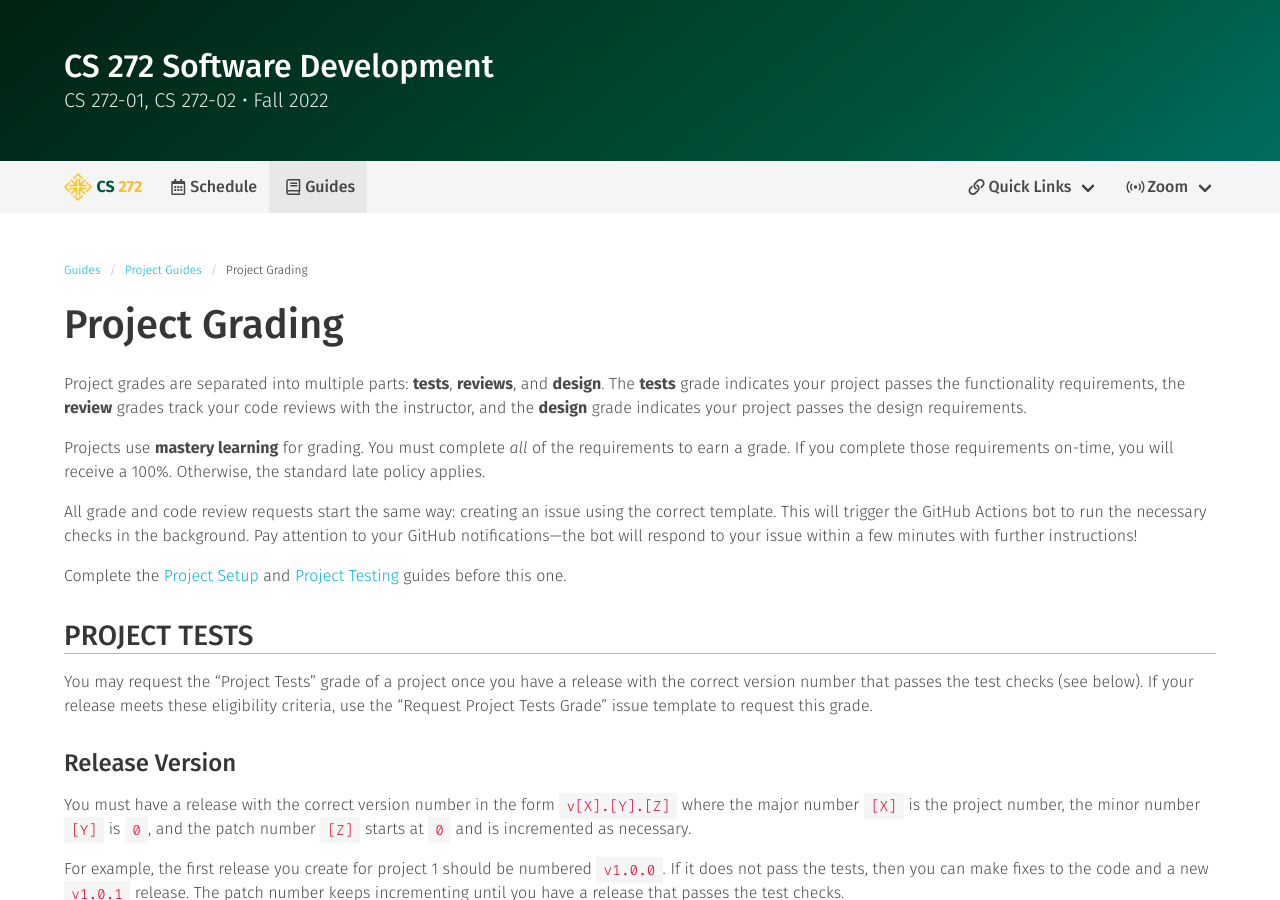
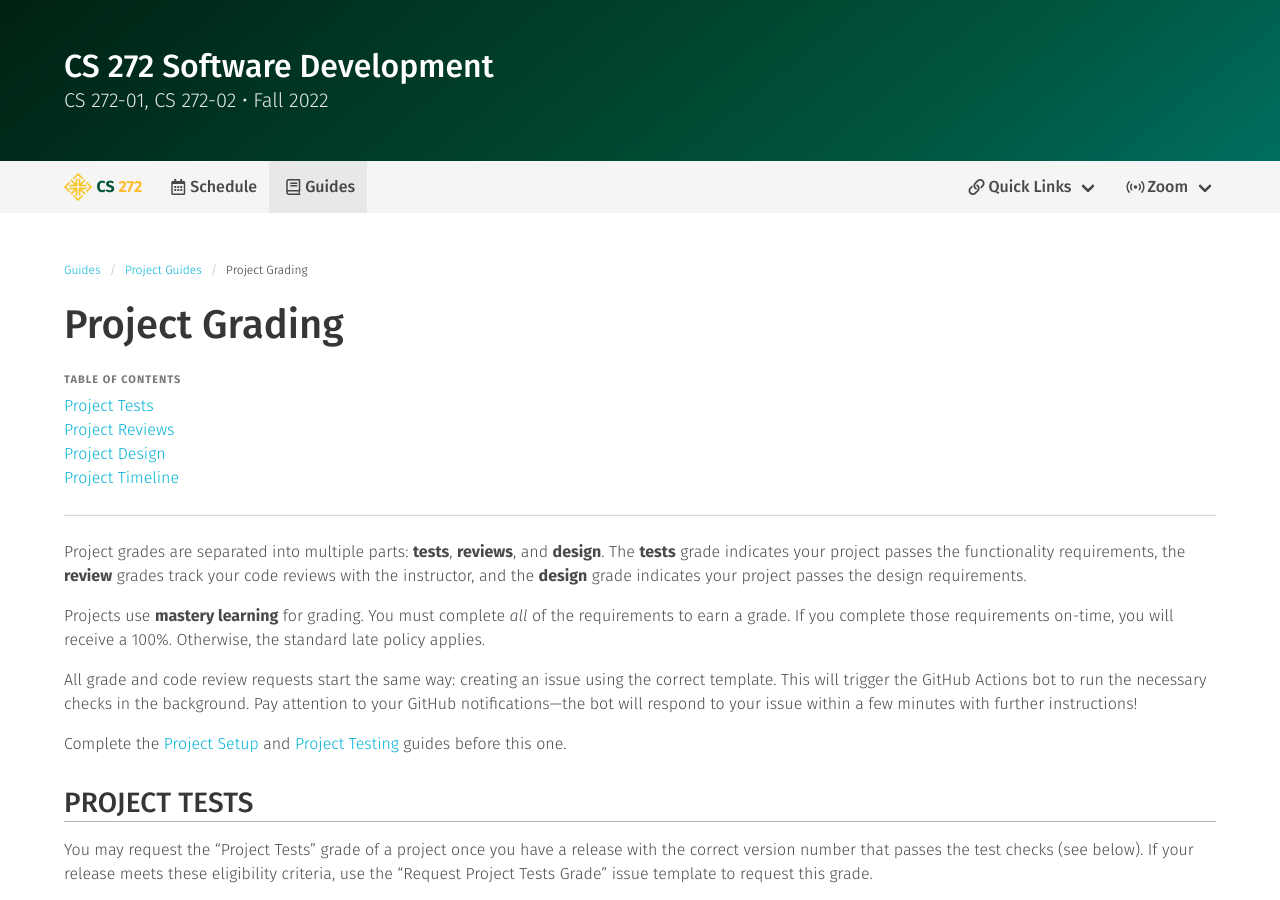
Before and after one commit to usf-cs272-fall2022/usf-cs272-fall2022.github.io, a Jekyll site: the page built from _projects/grading.md, in a window 1280 px wide and 900 px high. Built offline with Jekyll 4.4.1, drawn with Linux system fonts in a browser that asks for light colours; comment, search, counter and statistics services are not loaded.

Commit message:
Adding TOC to guide

```diff
--- a/_projects/grading.md
+++ b/_projects/grading.md
@@ -7,6 +7,19 @@ key: 0.3
 # tags:
 #  - text: 'Pending'
 #    type: 'is-info'
+
+subsections:
+  - text: 'Project Tests'
+    link: '#project-tests'
+
+  - text: 'Project Reviews'
+    link: '#project-reviews'
+
+  - text: 'Project Design'
+    link: '#project-design'
+
+  - text: 'Project Timeline'
+    link: '#project-timeline'
 
 ---
 
```
